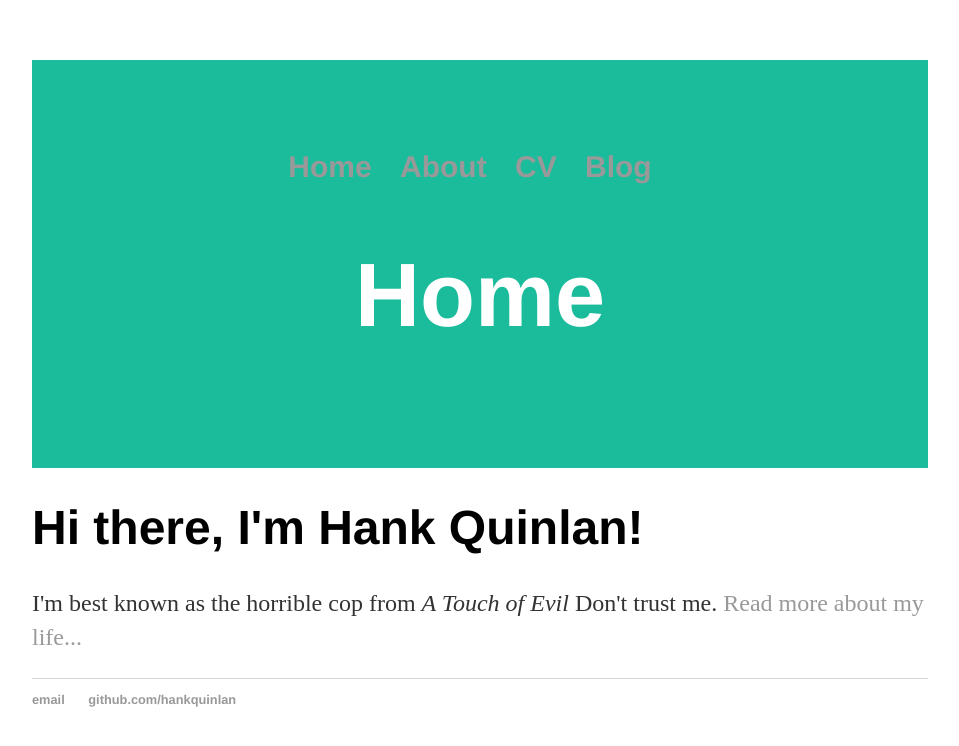
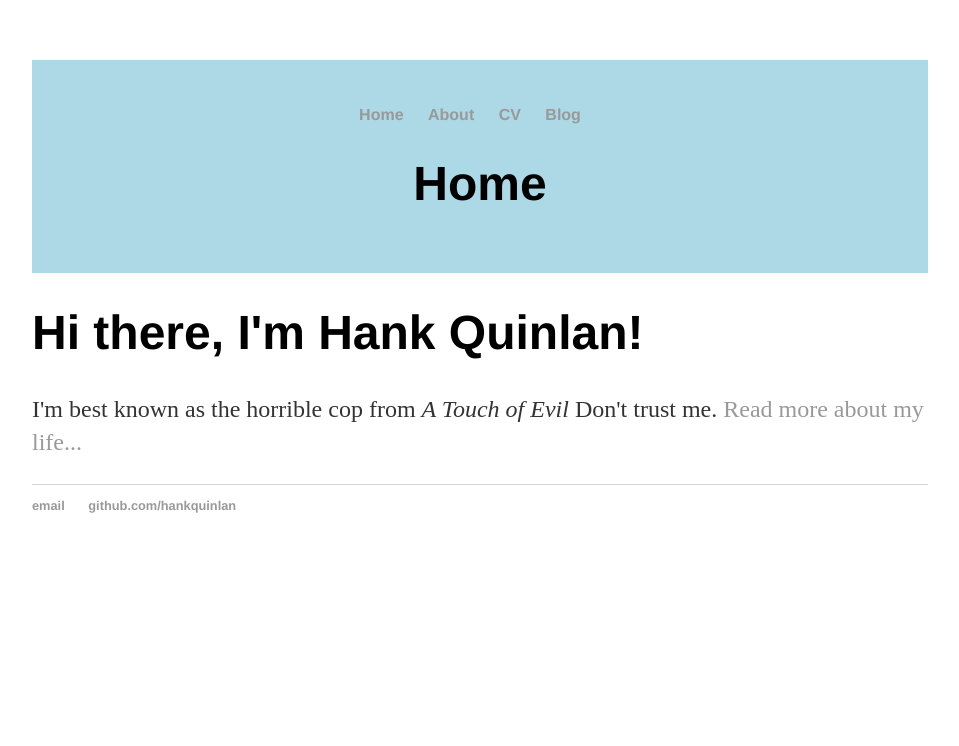
Before and after one commit to bre-w/bre-w.github.io, a Jekyll site: the page built from index.html, in a window 1280 px wide. Shown: the top 746 px of the page, without its empty margins (160-1119 px from the left). Built offline with Jekyll 4.4.1, drawn with Linux system fonts in a browser that asks for light colours.

Commit message:
Update main.css

```diff
--- a/css/main.css
+++ b/css/main.css
@@ -3,11 +3,9 @@ body {
     width: 70%;
 }
 .header {
-  padding: 60px;
+  padding: 30px;
   text-align: center;
-  background: #1abc9c;
-  color: white;
-  font-size: 30px;
+  background: LightBlue;
 }
 nav ul, footer ul {
     font-family:'Helvetica', 'Arial', 'Sans-Serif';
```
